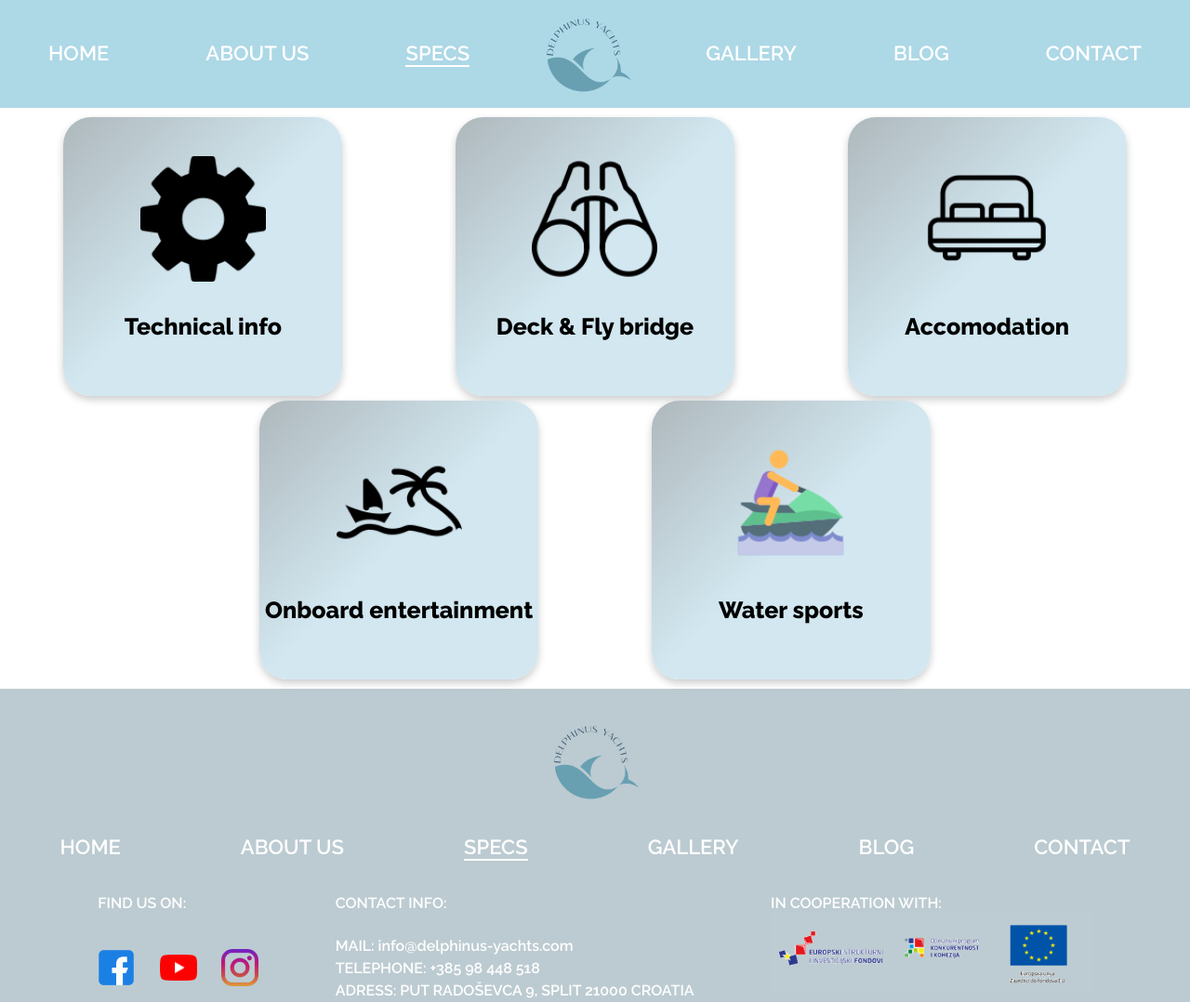
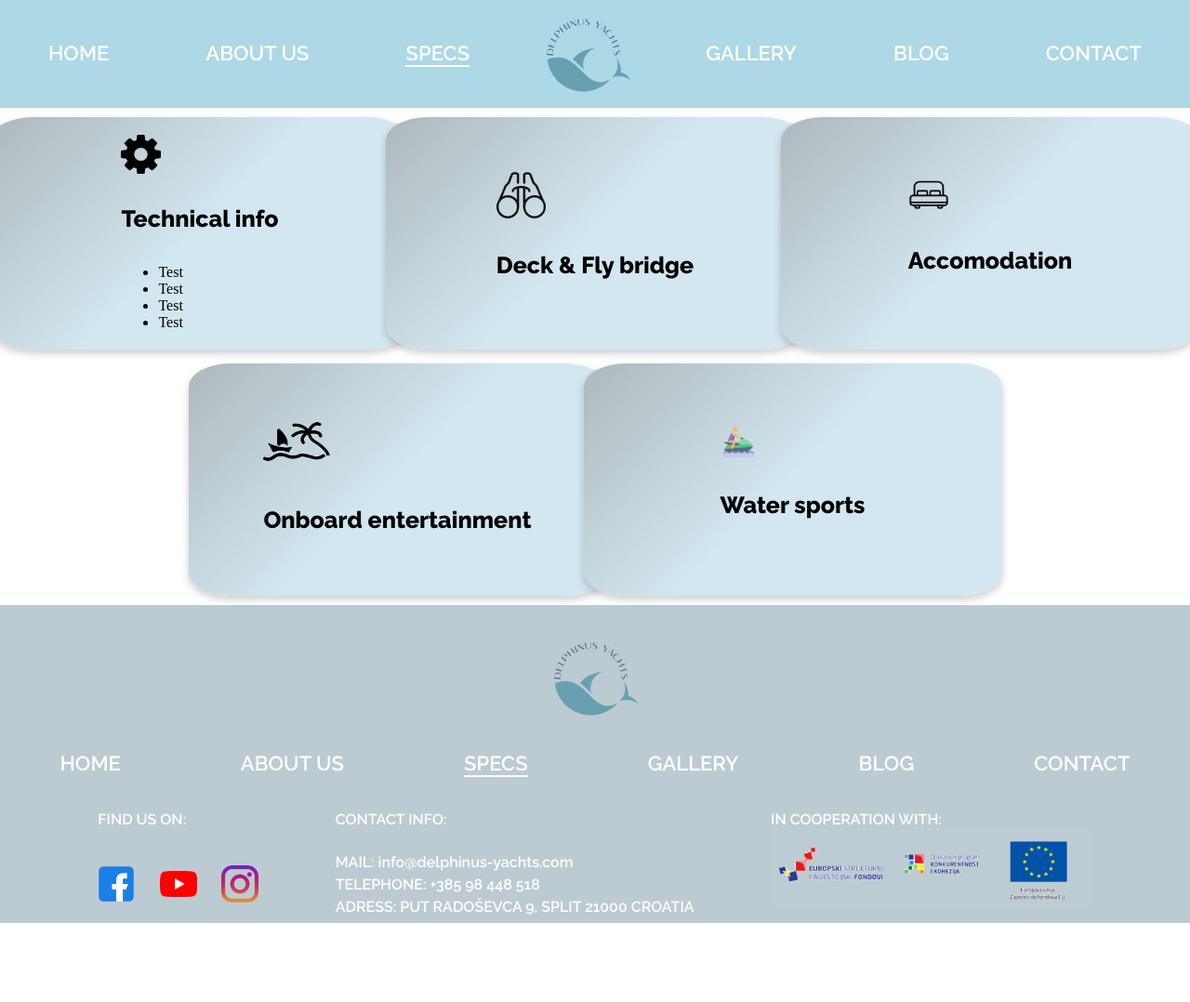
Before and after one commit to igor-kostovski/HCI-Lab, a Gatsby site in the folder HCI-lab/: page /specs in a window 1280 px wide. Shown: the whole page at 93% size. After the commit the page ends 993 px from the top, so only its background shows below. Built offline with nearby package versions, Linux system fonts and the light colour scheme; Gatsby itself is replaced by a stand-in of ours.

Commit message:
adding isOpen state to card

```diff
--- a/HCI-lab/src/components/testCard/index.js
+++ b/HCI-lab/src/components/testCard/index.js
@@ -1,26 +1,28 @@
-import React from 'react';
+import React, { useState } from 'react';
 import PropTypes from 'prop-types';
 
 import Image from '../image';
 import styles from './style.module.css';
 
-const Card = ({ header, image }) => {
+const Card = ({ header, image, children }) => {
+    const [isOpen, setIsOpen] = useState(false);
 
     return (
-        <div className={styles.card}>
-            {image && <Image className={styles.image} name={image} />}
-            <h4 className={styles.header}>
-                {header}
-            </h4>
+        <div className={styles.card} onClick={() => setIsOpen(!isOpen)}>
+            <div className={styles.info}>
+                {image && <Image className={styles.image} name={image} />}
+                <h4 className={styles.header}>
+                    {header}
+                </h4>
+                {children}
+            </div>
         </div>
     );
 }
 
 Card.propTypes = {
     header: PropTypes.string,
-    text: PropTypes.string.isRequired,
-    image: PropTypes.string,
-    cardType: PropTypes.number
+    image: PropTypes.string
 }
 
 export default Card;
--- a/HCI-lab/src/components/testCard/style.module.css
+++ b/HCI-lab/src/components/testCard/style.module.css
@@ -5,8 +5,8 @@
     box-shadow: 0 4px 8px 0 rgba(0,0,0,0.2);
     transition: 0.3s;
     border-radius: 10%;
-    width: 300px;
-    height: 300px;
+    width: 450px;
+    height: 250px;
     display: flex;
     flex-direction: column;
     justify-content: center;
@@ -17,11 +17,12 @@
   /* On mouse-over, add a deeper shadow */
   .card:hover {
     box-shadow: 0 8px 16px 0 rgba(0,0,0,0.5);
+    cursor: pointer;
   }
 
   .image {
     margin-top: 15px;
-    width: 45%;
+    width: 25%;
     transition: transform 0.2s
   }
 
@@ -30,3 +31,7 @@
     font-family: 'Raleway', sans-serif;
     text-align: center;
   }
+
+  .info {
+
+  }
--- a/HCI-lab/src/pages/specs.js
+++ b/HCI-lab/src/pages/specs.js
@@ -8,7 +8,14 @@ const SpecsPage = () => (
   <div className={styles.container}>
     <div className={styles.gridItem1}>
       <Card header='Technical info'
-        image={images.cog} />
+        image={images.cog}>
+        <ul>
+          <li>Test</li>
+          <li>Test</li>
+          <li>Test</li>
+          <li>Test</li>
+        </ul>
+      </Card>
     </div>
     <div className={styles.gridItem2}>
       <Card header='Deck & Fly bridge'
--- a/HCI-lab/src/pages/specs.module.css
+++ b/HCI-lab/src/pages/specs.module.css
@@ -3,7 +3,8 @@
     display: grid;
     grid-template-columns: repeat(6, 1fr);
     grid-auto-rows: minmax(min-content, max-content);
-    gap: 5px;
+    gap: 15px;
+    transition: all 1s;
 }
 
 .gridItem1 {
```
